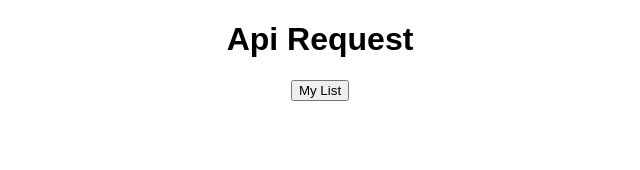
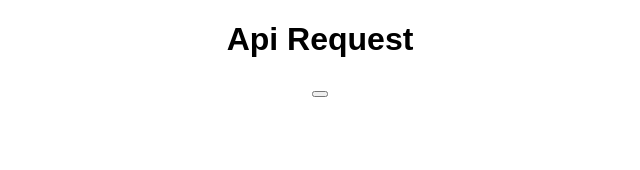
Before and after one commit to Jwright707/Sac-Hacks2018, a React (Create React App) app in the folder client/: page / in a window 1280 px wide. Shown: the top 170 px of the page, without its empty margins (320-960 px from the left). Built offline with nearby package versions, Linux system fonts and the light colour scheme.

Commit message:
origin master

```diff
--- a/client/package.json
+++ b/client/package.json
@@ -1,7 +1,7 @@
 {
   "name": "client",
   "version": "0.1.0",
-  "private": true,
+  "private": false,
   "dependencies": {
     "react": "^16.4.2",
     "react-dom": "^16.4.2",
--- a/client/src/pages.js
+++ b/client/src/pages.js
@@ -12,7 +12,7 @@ class Home extends Component {
         {/* Link to List.js */}
         <Link to={'./list'}>
           <button variant="raised">
-            My List
+
           </button>
         </Link>
       </div>
```
Lines whose indentation alone changed are shown as unchanged.
